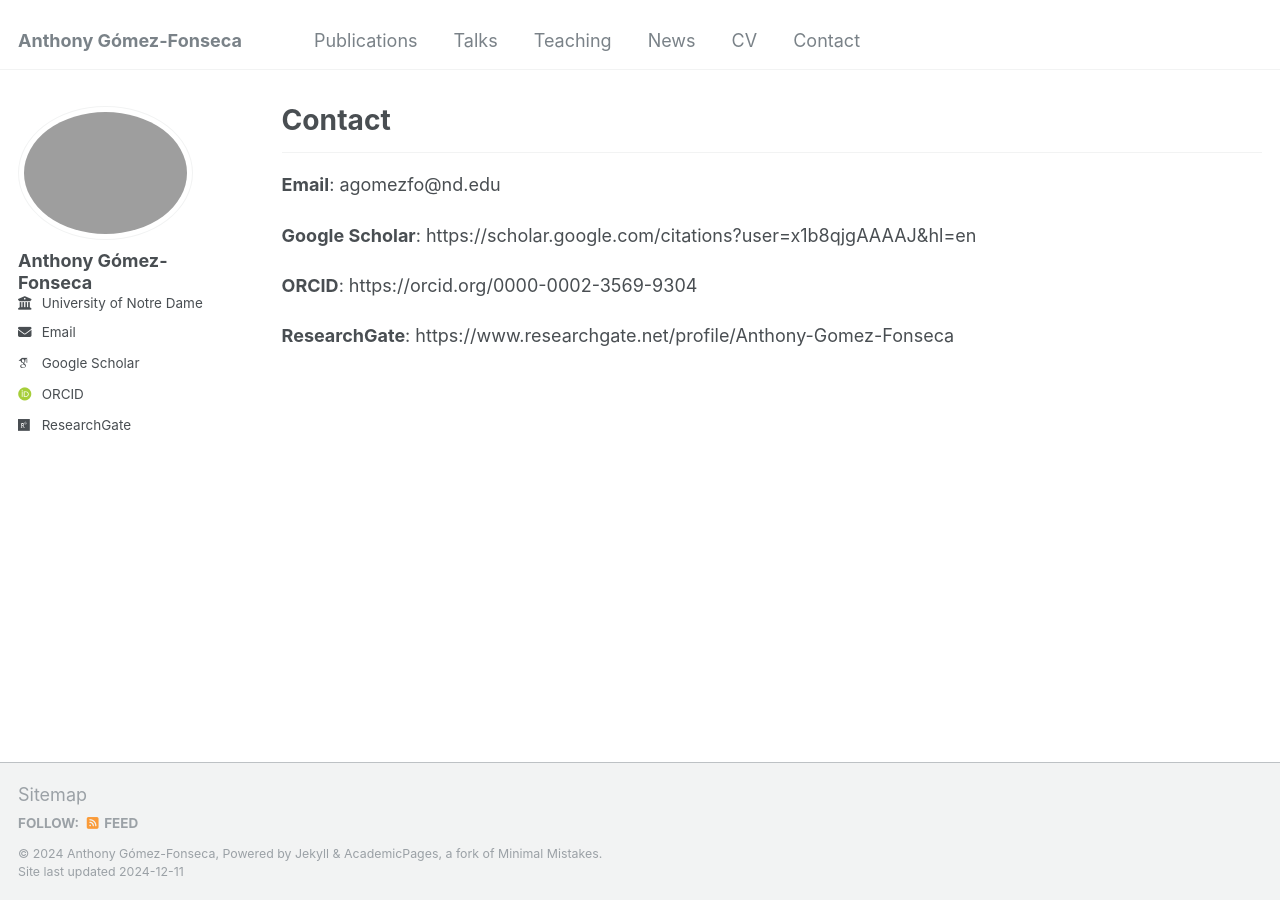
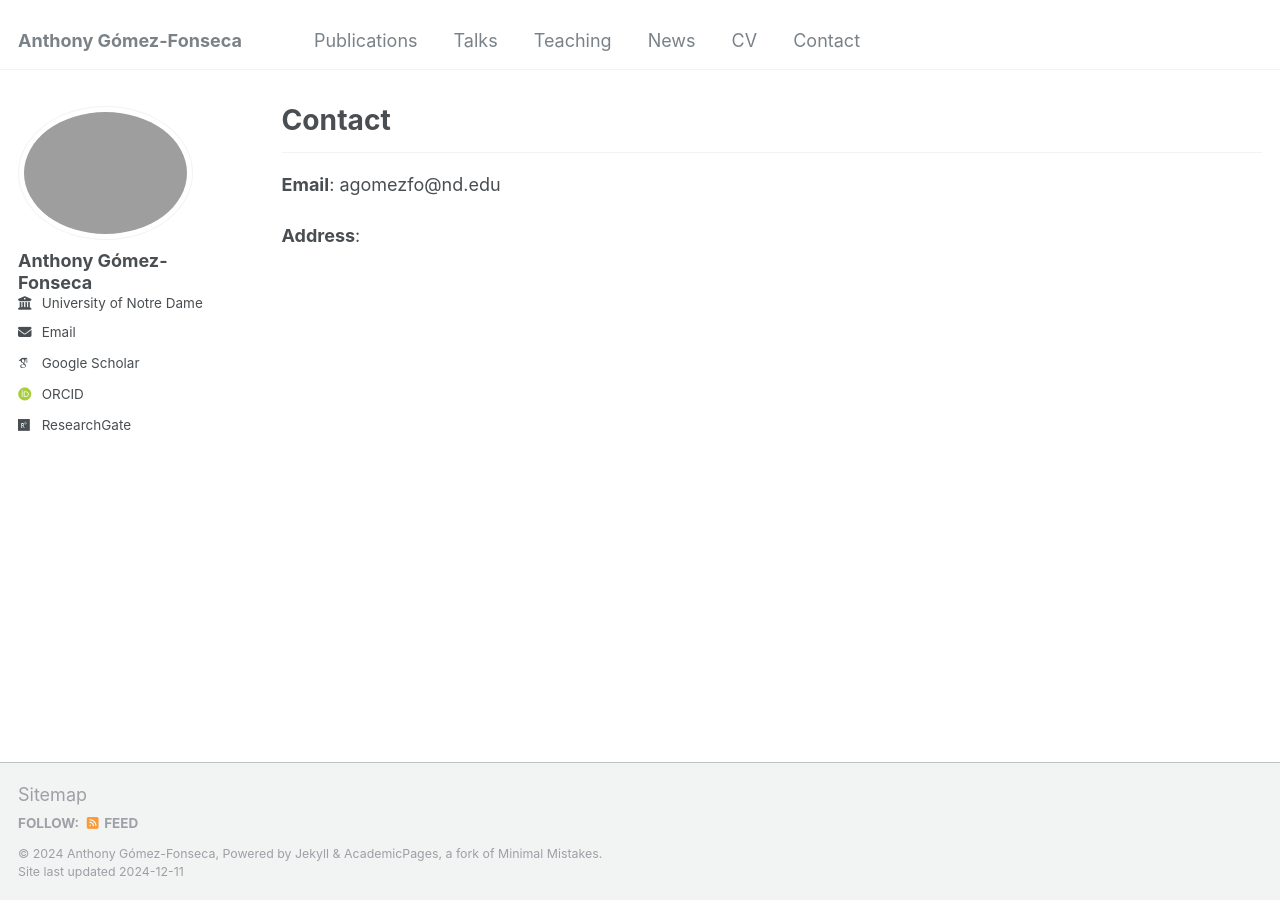
Before and after one commit to gomezfonsecaa/Anthony, a Jekyll site: the page built from _pages/contact.md, in a window 1280 px wide. Built offline with Jekyll 4.4.1, drawn with Linux system fonts in a browser that asks for light colours; some web fonts are replaced.

Commit message:
Update contact.md

```diff
--- a/_pages/contact.md
+++ b/_pages/contact.md
@@ -11,8 +11,4 @@ author_profile: true
 
 **Email**: agomezfo@nd.edu
 
-**Google Scholar**: https://scholar.google.com/citations?user=x1b8qjgAAAAJ&hl=en
-
-**ORCID**: https://orcid.org/0000-0002-3569-9304
-
-**ResearchGate**: https://www.researchgate.net/profile/Anthony-Gomez-Fonseca
+**Address**:
```
